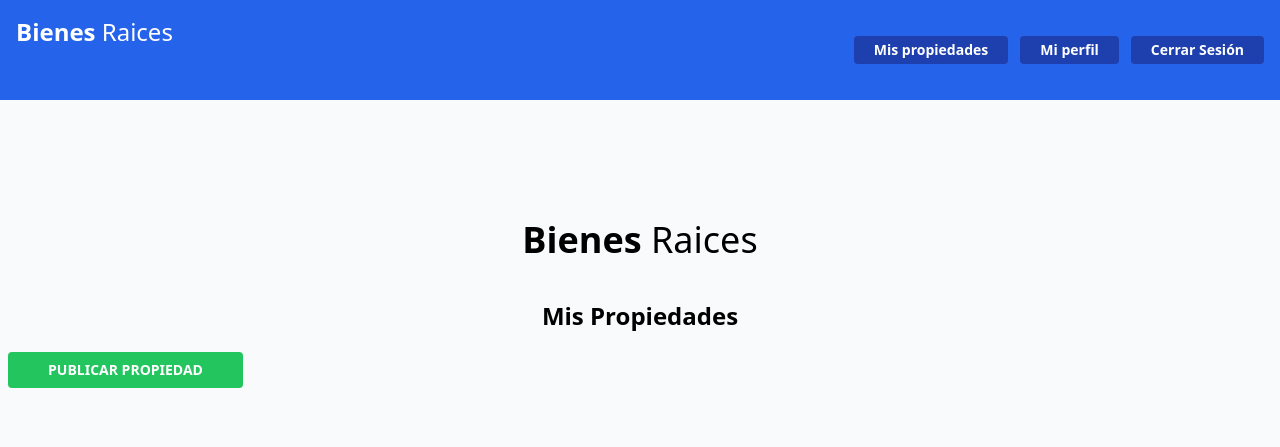
After one commit to ivanromeroo11/back-and-front-property-sales-page, a Node server app: page /mis-propiedades in a window 1280 px wide. The commit adds this page. Shown: the top 447 px of the page. Run offline with Node 20, Linux system fonts and the light colour scheme; some libraries are stand-ins or nearby versions.

Commit message:
starting with properties

```diff
--- /dev/null
+++ b/controllers/propiedadController.js
@@ -0,0 +1,14 @@
+
+
+
+
+const admin = (req, res) => {
+    res.render('propiedades/admin',{
+        pagina: 'Mis Propiedades',
+        barra: true,
+    });
+}
+
+export{
+    admin
+}
--- a/index.js
+++ b/index.js
@@ -8,6 +8,7 @@ import express from 'express'
 import csurf from 'csurf'
 import cookieParser from 'cookie-parser'
 import userRoutes from './routes/userRoutes.js'
+import propiedadesRoutes from './routes/propiedadesRoutes.js'
 import db from './config/db.js'
 
 
@@ -48,6 +49,7 @@ try {
 // Routing
 
 app.use('/auth', userRoutes)
+app.use('/', propiedadesRoutes)
 
 // Habilitar Pug
 
--- /dev/null
+++ b/views/layout/header.pug
@@ -0,0 +1,9 @@
+header.bg-blue-600.p-4
+    .container.mx-auto.flex.justify-between
+        h1.text-2xl.text-white.font-extrabold.text-center Bienes
+            span.font-normal Raices
+
+        nav(class= "my-5 text-sm md:flex md:items-center md:gap-3 font-bold text-white hidden")
+            a(href="" class="rounded py-1 px-5 bg-blue-800") Mis propiedades
+            a(href="" class="rounded py-1 px-5 bg-blue-800") Mi perfil
+            a(href="" class="rounded py-1 px-5 bg-blue-800") Cerrar Sesión
--- a/views/layout/index.pug
+++ b/views/layout/index.pug
@@ -7,6 +7,7 @@ html(lang="en")
         link(rel="stylesheet", href="/css/app.css")
 
     body.min-h-screen.bg-gray-50
-
+        if barra
+            include header
         main(class="mx-auto container mt-10 px-2")
             block contenido
--- /dev/null
+++ b/views/propiedades/admin.pug
@@ -0,0 +1,10 @@
+extends ../layout/index
+
+block contenido
+
+    .py-10
+        h1.text-4xl.my-10.font-extrabold.text-center Bienes
+          span.font-normal Raices
+        h2.text-center.text-2xl.font-extrabold= pagina
+
+        a(href="/propiedades/crear" class="rounded py-2 px-10 bg-green-500 hover:bg-green-300 text-sm font-bold text-center text-white uppercase border-solid my-5 inline-block w-full sm:w-auto") Publicar Propiedad
```
Also changed, not shown: routes/propiedadesRoutes.js (added, +13 -0 lines), public/css/app.css.
